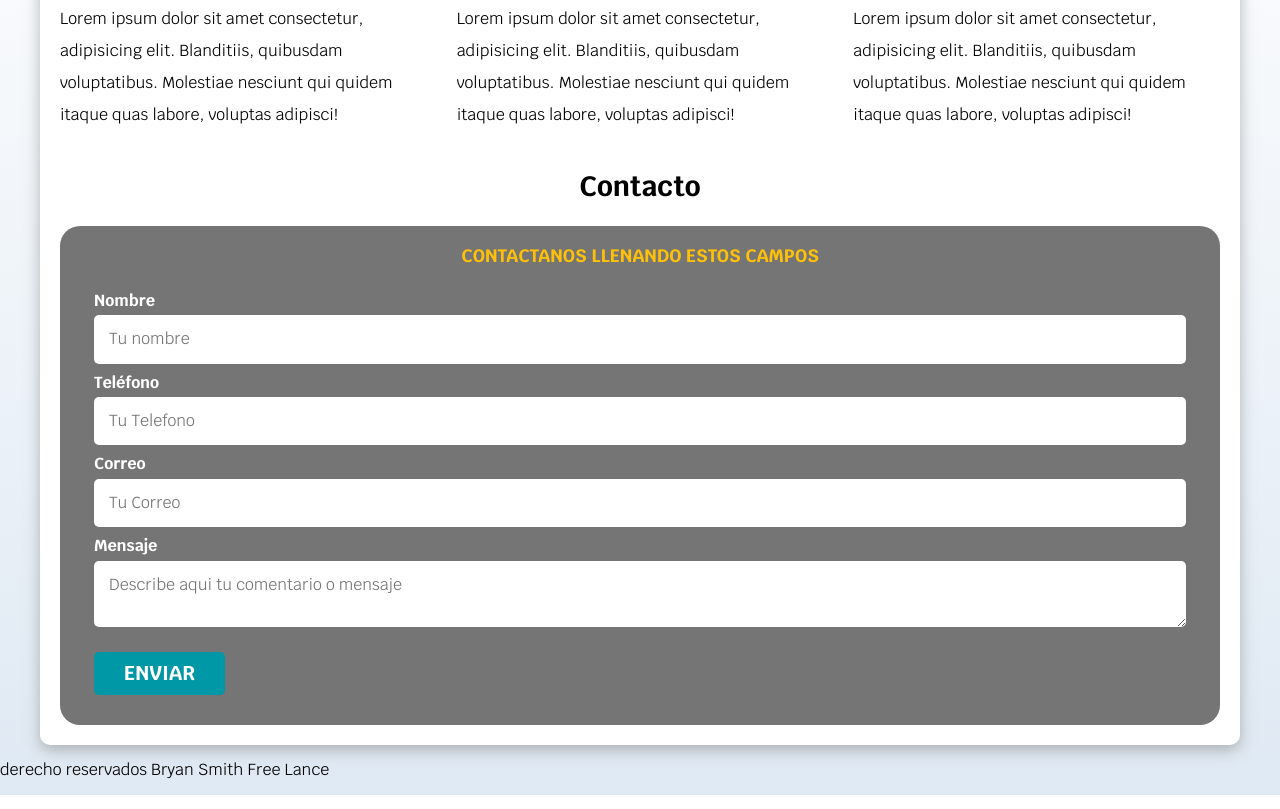
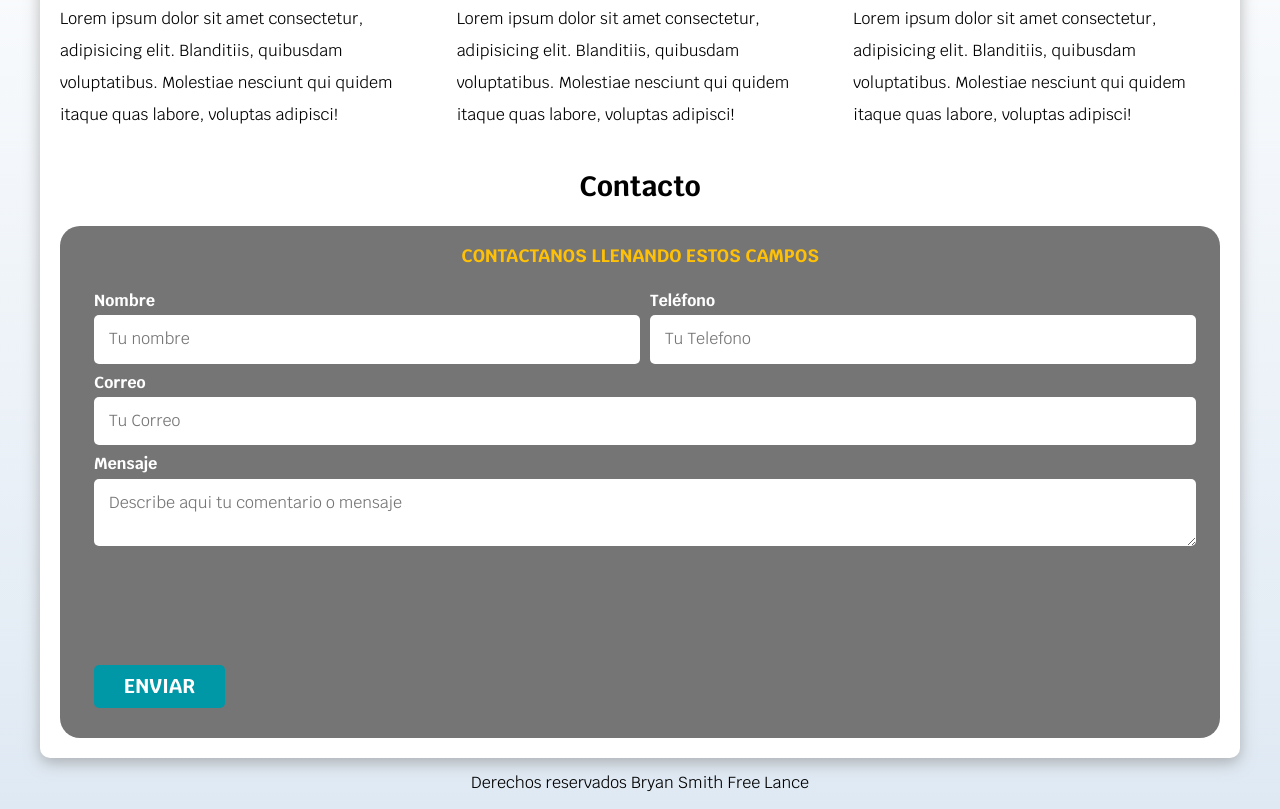
Before and after one commit to bravo03/SITIO_FREELANCER, a plain HTML site: page index.html in a window 1280 px wide. Shown: the part 926-1735 px from the top of the page. Drawn offline with Linux system fonts and the light colour scheme.

Commit message:
finalizacion del proy

```diff
--- a/css/index.css
+++ b/css/index.css
@@ -6,14 +6,20 @@
     --secundario: #0097A7;
     --gris: #757575;
     --grisclaro: #DFE9F3;
-    --fuenteprincipal: 3.8rem;
 }
 
 /*Globales */
 html {
     font-size: 62.5%;
-    box-sizing: border-box;
-    /* hack paa box model */
+    box-sizing: border-box;  /* hack paa box model */
+    scroll-snap-type: y mandatory ;
+}
+
+/* scroll sanp */
+/* para hacer que se detenga el scroll aqui */
+.servicios .navegacion-principal .formulario {
+    scroll-snap-align: center;
+    scroll-snap-stop: always;
 }
 
 *,
@@ -31,7 +37,7 @@ body {
 
 .contenedor {
     max-width: 120rem;
-    margin: 0 auto 0 auto;
+    margin: 0 auto;
 }
 
 .boton {
@@ -55,7 +61,7 @@ body {
     }
 }
 
-.boton:hover{
+.boton:hover {
     cursor: pointer;
 }
 
@@ -93,20 +99,21 @@ h3 {
 }
 
 /* Utilidades */
-.w-100 {
+.w-sm-100 {
     width: 100%;
 }
+
 @media (min-width: 768px) {
-    .w-100 {
+    .w-sm-100 {
         width: auto;
     }
 }
 
-.flex{
+.flex {
     display: flex;
 }
 
-.alinear-derecha{
+.alinear-derecha {
     justify-content: flex-end;
 }
 
@@ -141,7 +148,6 @@ h3 {
 }
 
 .nav_prin a:hover {
-
     background-color: var(--primario);
     color: var(--negro);
     ;
@@ -160,7 +166,6 @@ h3 {
 }
 
 .contenido-hero {
-
     position: absolute;
     background-color: rgb(0 0 0 / 70%);
     width: 100%;
@@ -183,7 +188,6 @@ h3 {
     justify-content: center;
 }
 
-/* servicios */
 @media (min-width: 768px) {
     .servicios {
         display: grid;
@@ -192,6 +196,8 @@ h3 {
     }
 }
 
+
+/* servicios */
 .servicio {
     display: flex;
     flex-direction: column;
@@ -223,18 +229,19 @@ font-weight: 700;
 /* Contacto */
 .formulario {
     background-color: var(--gris);
-width: min(600rem, 100%);  /* utiliza el valor mas pequeño */
-margin:0 auto;
+    width: min(600rem, 100%);
+    /* utiliza el valor mas pequeño */
+    margin: 0 auto;
     padding: 2rem;
     border-radius: 2rem;
 }
 
-.formulario fieldset{
+.formulario fieldset {
     border: none;
 
 }
 
-.formulario legend{
+.formulario legend {
     text-align: center;
     font-size: 1.8rem;
     text-transform: uppercase;
@@ -243,10 +250,28 @@ border-radius: 2rem;
     color: var(--primario);
 }
 
-.contenedor-campos{
+/* el formulario */
+.contenedor-campos {
+    display: grid;
+
 }
 
-.campo{
+@media (min-width: 768px) {
+    .contenedor-campos {
+        display: grid;
+        grid-template-columns: 50% 50%;
+        grid-template-rows: auto auto 20rem;
+        column-gap: 1rem;
+    }
+}
+
+.campo:nth-child(3),
+.campo:nth-child(4) {
+    grid-column: 1 /3;
+}
+
+
+.campo {
     margin-bottom: 1rem;
 }
 
@@ -256,6 +281,8 @@ font-weight: 700;
     margin-bottom: .5rem;
     display: block;
 }
+
+.campo textarea {}
 
 .input-text {
     width: 100%;
@@ -267,3 +294,9 @@ border-radius: .5rem;
 .enviar .boton {
     width: 100%;
 }
+
+/* pie de pagina web */
+
+footer {
+    text-align: center;
+}
--- a/index.html
+++ b/index.html
@@ -154,11 +154,11 @@
                 </fieldset>
             </form>
         </section>
-
     </main>
     <!-- pie de la pagina web -->
+
     <footer>
-        <p>derecho reservados Bryan Smith Free Lance</p>
+        <p>Derechos reservados Bryan Smith Free Lance</p>
     </footer>
 </body>
 
```
Lines whose indentation alone changed are shown as unchanged.
